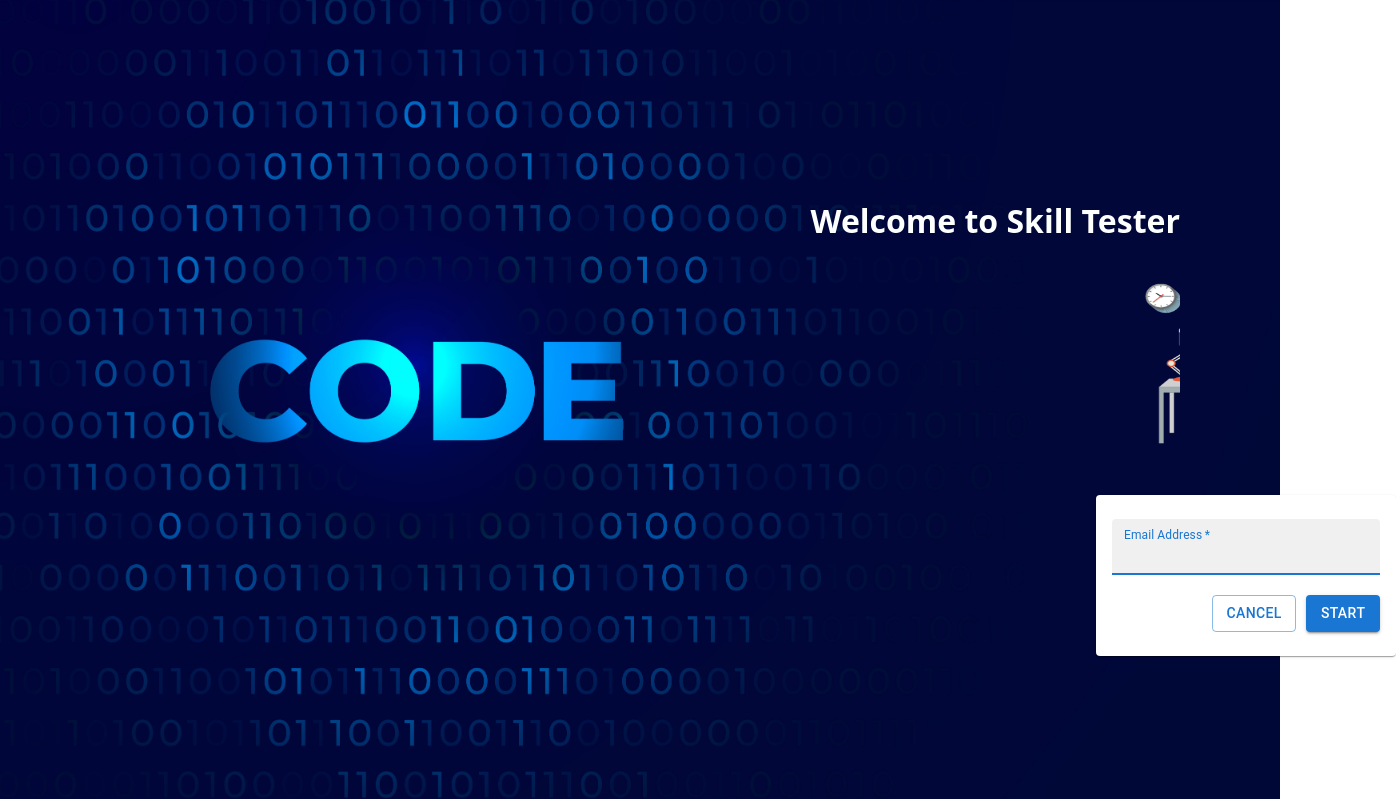
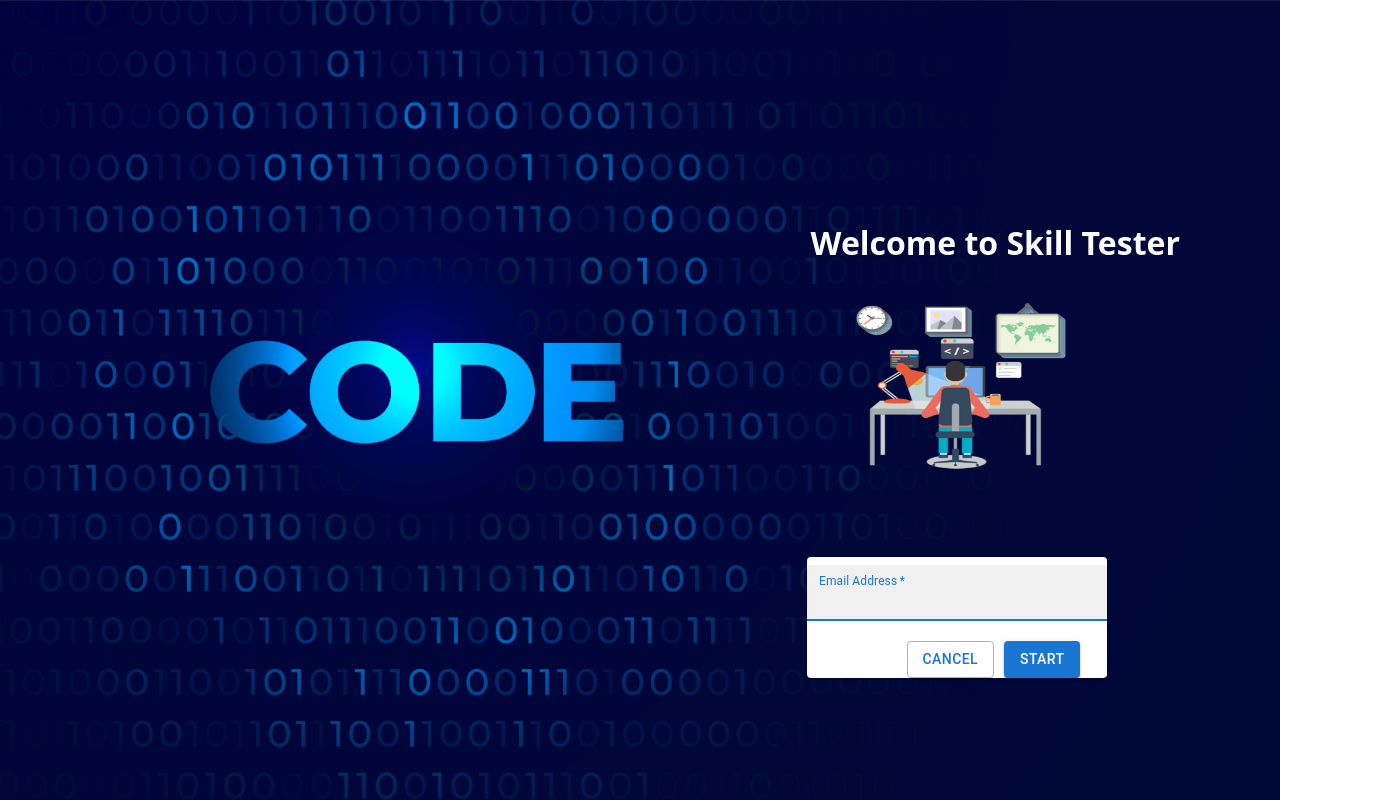
Before and after one commit to Finney-Solomon/skill-tester, a React (Create React App) app: page / in a window 1280 px wide. Both pictures are taken after a click on the button "LETS GET STARTED". Shown: the whole page, 1396 px wide, since content can reach past the window. Built offline with nearby package versions, Linux system fonts and the light colour scheme.

Commit message:
UI changes

```diff
--- /dev/null
+++ b/src/Introduction/LoginPage.jsx
@@ -0,0 +1,95 @@
+import { Button, Card, CardContent, TextField } from '@mui/material';
+import React from 'react'
+import { useDispatch, useSelector } from 'react-redux';
+import { openSignUpPage, openTestPage } from '../Redux/action';
+
+export const LoginPage = () => {
+       const dispatch = useDispatch();
+      const handleClickOpen = () => {
+    dispatch(openSignUpPage(true));
+  };
+
+  const handleClose = () => {
+    dispatch(openSignUpPage(false));
+  };
+  const handleSubmit = () => {
+    dispatch(openTestPage(true));
+  };
+
+  const openEmailBox = useSelector((state) => state?.signUpBox);
+  return (
+     <div  className='rightDiv'>
+            <h1 className="Heading">Welcome to Skill Tester </h1>
+
+            <div
+              style={{
+                backgroundImage: "url(/developer.png)",
+                minHeight: "50vh",
+                backgroundSize: "300px 200px",
+                backgroundRepeat: "no-repeat",
+
+                alignItems: "flex-end",
+                display: "flex",
+                maxHeight: "50vh",
+                position: "absolute"
+              }}
+            >
+              {openEmailBox ? (
+                <Card
+                  sx={{ minWidth: 300, maxHeight: 300 }}
+                  style={{
+                    marginLeft: "-4px",
+                    marginBottom: "1vh",
+
+                  }}
+                  color="primary"
+                >
+                  <form onSubmit={handleSubmit
+}>
+                    <TextField
+                      autoFocus
+                      margin="dense"
+                      id="name"
+                      label="Email Address"
+                      type="email"
+                      name="email"
+                      fullWidth
+                      variant="filled"
+                      required
+                    />
+                    <div>
+                      <p></p>
+                    </div>
+                    <div style={{ display: "flex", marginLeft: 100 }}>
+                      <Button
+                        style={{ marginRight: 10 }}
+                        variant="outlined"
+                        onClick={handleClose}
+                      >
+                        Cancel
+                      </Button>
+                      <Button variant="contained" type="submit">
+                        Start
+                      </Button>
+                    </div>
+                  </form>
+                </Card>
+              ) : (
+                <>
+                  <Button
+                    className="StartButton"
+                    variant="contained"
+                    onClick={handleClickOpen}
+                    style={{
+                      marginLeft: "62px",
+                      marginBottom: "15vh",
+                    }}
+                  >
+                    Lets get Started
+                  </Button>
+                </>
+              )}
+            </div>
+          </div>
+  )
+}
--- a/src/Introduction/WelcomePage.css
+++ b/src/Introduction/WelcomePage.css
@@ -11,7 +11,7 @@
      text-align: right;
      font-family: system-ui, -apple-system, BlinkMacSystemFont, 'Segoe UI', Roboto, Oxygen, Ubuntu, Cantarell, 'Open Sans', 'Helvetica Neue', sans-serif;
      padding-top: 200px;
-     padding-left: 30px;
+
 
 }
 
@@ -19,3 +19,8 @@
      color: #fdfefe;
      align-items: center;
 }
+
+.rightDiv {
+     float: right;
+     padding-right: 100px
+}
--- a/src/Introduction/WelcomePage.jsx
+++ b/src/Introduction/WelcomePage.jsx
@@ -4,22 +4,9 @@ import { useDispatch, useSelector } from "react-redux";
 import { openSignUpPage, openTestPage } from "../Redux/action";
 import "./WelcomePage.css";
 import { Box } from "@mui/system";
+import { LoginPage } from "./LoginPage";
 
 const WelcomePage = () => {
-  const dispatch = useDispatch();
-
-  const handleClickOpen = () => {
-    dispatch(openSignUpPage(true));
-  };
-
-  const handleClose = () => {
-    dispatch(openSignUpPage(false));
-  };
-  const handleSubmit = () => {
-    dispatch(openTestPage(true));
-  };
-
-  const openEmailBox = useSelector((state) => state?.signUpBox);
 
   return (
     <div
@@ -28,96 +15,11 @@ const WelcomePage = () => {
         height: "100vh",
         backgroundSize: "cover",
         backgroundRepeat: "no-repeat",
-        marginTop: "-22px",
 
       }}
     >
-      <div>
-        <Box
-          className="container"
-          style={{
-            backgroundImage: "url(/HomePage.jpg)",
-            minHeight: "100vh",
-            backgroundSize: "cover",
-            backgroundRepeat: "no-repeat",
-            marginTop: "-22px",
-            position: "sticky"
-          }}
-        >
-          <div>
-            <h1 className="Heading">Welcome to Skill Tester </h1>
+      <><LoginPage /></>
 
-            <div
-              style={{
-                backgroundImage: "url(/developer.png)",
-                minHeight: "50vh",
-                backgroundSize: "300px 200px",
-                backgroundRepeat: "no-repeat",
-                marginLeft: "1100px",
-                alignItems: "flex-end",
-                display: "flex",
-                maxHeight: "50vh",
-                position: "sticky"
-              }}
-            >
-              {openEmailBox ? (
-                <Card
-                  sx={{ minWidth: 300, maxHeight: 300 }}
-                  style={{
-                    marginLeft: "-4px",
-                    marginBottom: "1vh",
-
-                  }}
-                  color="primary"
-                >
-                  <CardContent>
-                    <TextField
-                      autoFocus
-                      margin="dense"
-                      id="name"
-                      label="Email Address"
-                      type="email"
-                      name="email"
-                      fullWidth
-                      variant="filled"
-                      required
-                    />
-                    <div>
-                      <p></p>
-                    </div>
-                    <div style={{ display: "flex", marginLeft: 100 }}>
-                      <Button
-                        style={{ marginRight: 10 }}
-                        variant="outlined"
-                        onClick={handleClose}
-                      >
-                        Cancel
-                      </Button>
-                      <Button variant="contained" onClick={handleSubmit}>
-                        Start
-                      </Button>
-                    </div>
-                  </CardContent>
-                </Card>
-              ) : (
-                <>
-                  <Button
-                    className="StartButton"
-                    variant="contained"
-                    onClick={handleClickOpen}
-                    style={{
-                      marginLeft: "62px",
-                      marginBottom: "15vh",
-                    }}
-                  >
-                    Lets get Started
-                  </Button>
-                </>
-              )}
-            </div>
-          </div>
-        </Box>
-      </div>
     </div>
   );
 };
--- /dev/null
+++ b/src/Test/Footer.jsx
@@ -0,0 +1,19 @@
+import { Card } from '@mui/material'
+import React from 'react'
+
+const Footer = () => {
+  return (
+    <><Card
+    className="footer"
+        variant="outlined"
+        color="text.secondary"
+
+      >
+        ghjhbch
+      </Card>
+
+    </>
+  )
+}
+
+export default Footer
--- /dev/null
+++ b/src/Test/Header.jsx
@@ -0,0 +1,22 @@
+import { Card } from '@mui/material'
+import React from 'react'
+
+const Header = () => {
+  return (
+    <div>
+       <Card
+        variant="outlined"
+        color="text.secondary"
+        style={{
+          height: 73,
+          backgroundSize: "cover",
+          backgroundColor: "#003060",
+        }}
+      >
+        <h3 className="text">TEST</h3>
+      </Card>
+    </div>
+  )
+}
+
+export default Header
--- a/src/Test/Test.css
+++ b/src/Test/Test.css
@@ -7,3 +7,10 @@
        font-size: xx-large;
        margin-top: 12px;
   }
+
+  .footer {
+       background: black;
+       position: absolute;
+       bottom: 0;
+       width: 100%;
+  }
--- a/src/Test/Test.jsx
+++ b/src/Test/Test.jsx
@@ -3,6 +3,8 @@ import { Button, Card, TextareaAutosize } from "@mui/material";
 import React from "react";
 import { useDispatch, useSelector } from "react-redux";
 import { openTestPage } from "../Redux/action";
+import Footer from "./Footer";
+import Header from "./Header";
 import "./Test.css";
 const Test = () => {
   const data = useSelector((state) => state?.testQuestionAndAnswer);
@@ -12,50 +14,33 @@ const Test = () => {
   };
   return (
     <>
-      <Card
-        variant="outlined"
-        color="text.secondary"
-        style={{
-          height: 73,
-          backgroundSize: "cover",
-          backgroundColor: "#003060",
-        }}
-      >
-        <h3 className="text">TEST</h3>
-      </Card>
-      <div>
+      <>
+      <Header/>
+      </>
+      <>
+      <div  className="displayQuestion">
         <div className="displayQuestion">
           <iframe
             src="https://cmtrn-dev11.labsvc.net/programming_interview_question2.c"
             title="Question"
-            style={{ width: "107.4vh",
-          height:"85.5vh"}}
+            style={{ minWidth: "102vh",
+          height:"82.5vh",marginLeft:"25px"}}
           ></iframe>
         </div>
-        <div>
+        <div   className="displayQuestion">
           <TextareaAutosize
-            className="displayQuestion"
-            minRows={42}
+            minRows={38}
             aria-label="maximum height"
-            defaultValue="Enter the Answer"
-
-            style={{ width: "106.4vh", backgroundColor: "#F6EEE0" }}
+            placeholder="Start Coding...."
+            style={{ minWidth:"102vh",  height:"82vh",marginLeft:"20px", backgroundColor: "#ffffff" }}
           ></TextareaAutosize>
         </div>
       </div>
-      {/*
-      <Card
-        variant="outlined"
-        color="text.secondary"
-        style={{
-          backgroundColor: "#BFD7ED",
-          height: 50,
-          backgroundSize: "cover",
-          bottom: 0,
-        }}
-      >
-        <Button onClick={handleSubmit}>Submit</Button>
-      </Card> */}
+    </>
+
+      <>
+      <Footer/>
+      </>
     </>
   );
 };
```
